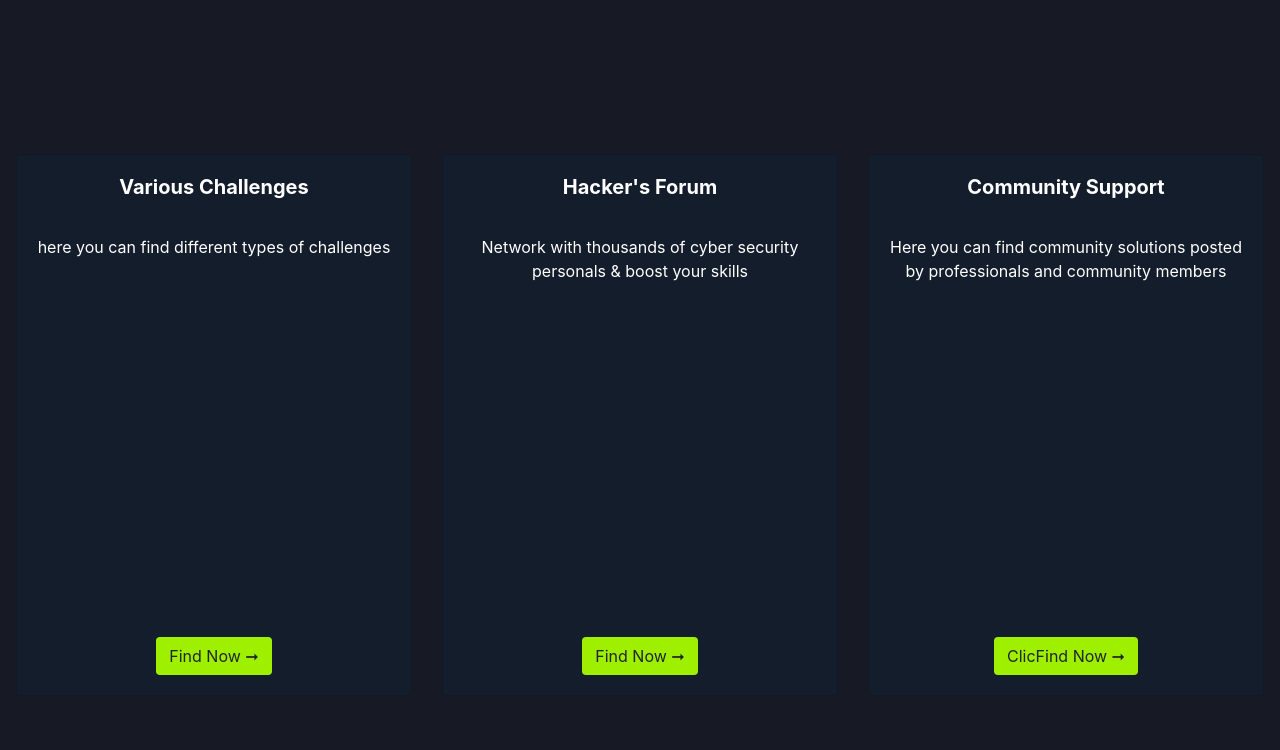
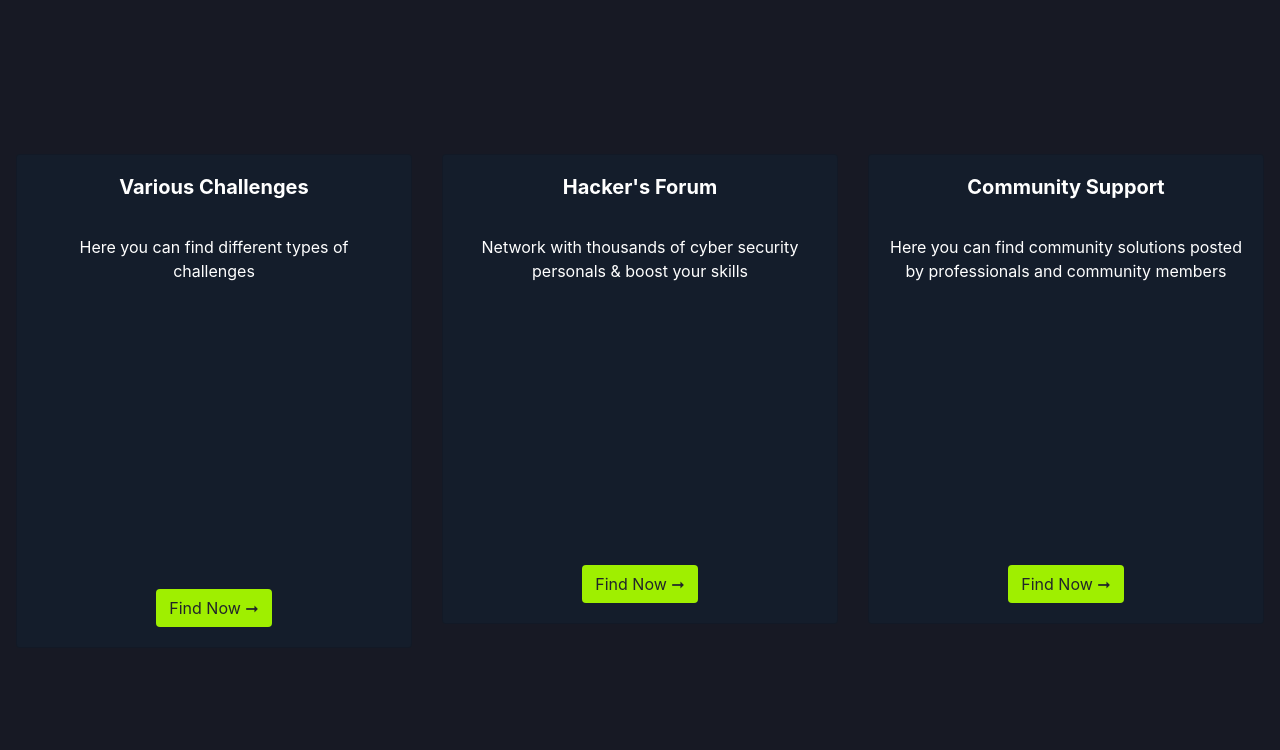
Before and after one commit to Avichiii/SecureCTF, a Flask app: page / in a window 1280 px wide. Shown: the part 712-1462 px from the top of the page. After the commit the page ends 1339 px from the top, so only its background shows below. Run offline with Flask 3, Linux system fonts and the light colour scheme.

Commit message:
minor spelling changes

```diff
--- a/securectf/templates/home.html
+++ b/securectf/templates/home.html
@@ -46,8 +46,8 @@
                     <div class="card-body">
                         <h5 class="card-title"><strong>Various Challenges</strong></h5>
                         <br>
-                        <p>here you can find different types of challenges</p>
-                        {% for br in range(13) %}
+                        <p>Here you can find different types of challenges</p>
+                        {% for br in range(10) %}
                         <br>
                         {% endfor %}
                             <a class="btn home-banner-buttons btn-outline" href="{{ url_for('ctf') }}">Find Now ➞</a>
@@ -60,11 +60,11 @@
                         <h5 class="card-title"><strong>Hacker's Forum</strong></h5>
                         <br>
                         <p>Network with thousands of cyber security personals & boost your skills</p>
-                        {% for br in range(12) %}
+                        {% for br in range(9) %}
                         <br>
                         {% endfor %}
                             <a class="btn home-banner-buttons btn-outline" href="{{ url_for('forum') }}">Find Now ➞</a>
-                    </div>
+                        </div>
                 </div>
             </div>
             <div class="col-md-4">
@@ -73,11 +73,11 @@
                         <h5 class="card-title"><strong>Community Support</strong></h5>
                         <br>
                         <p>Here you can find community solutions posted by professionals and community members</p>
-                        {% for br in range(12) %}
+                        {% for br in range(9) %}
                         <br>
                         {% endfor %}
-                            <a class="btn home-banner-buttons btn-outline" href="{{ url_for('community') }}">ClicFind Now ➞</a>
-                    </div>
+                            <a class="btn home-banner-buttons btn-outline" href="{{ url_for('community') }}">Find Now ➞</a>
+                        </div>
                 </div>
             </div>
         </div>
```
